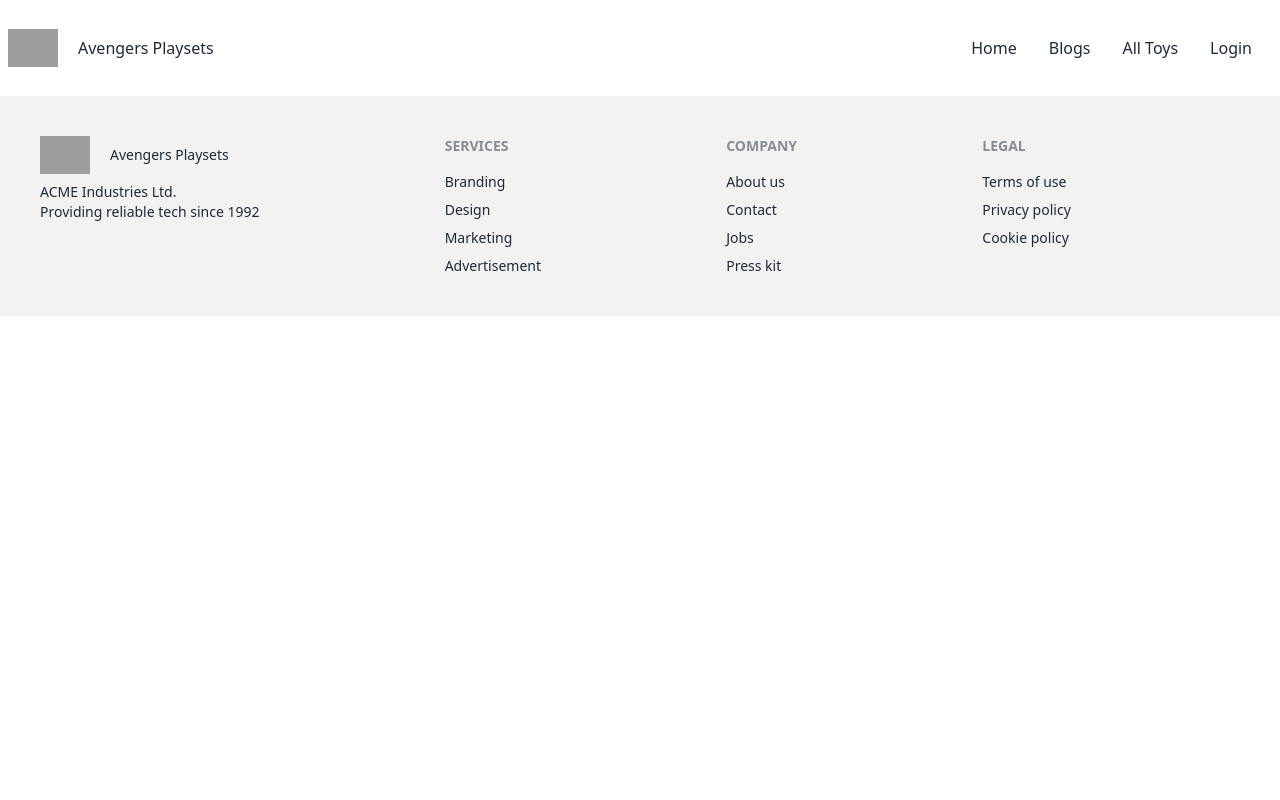
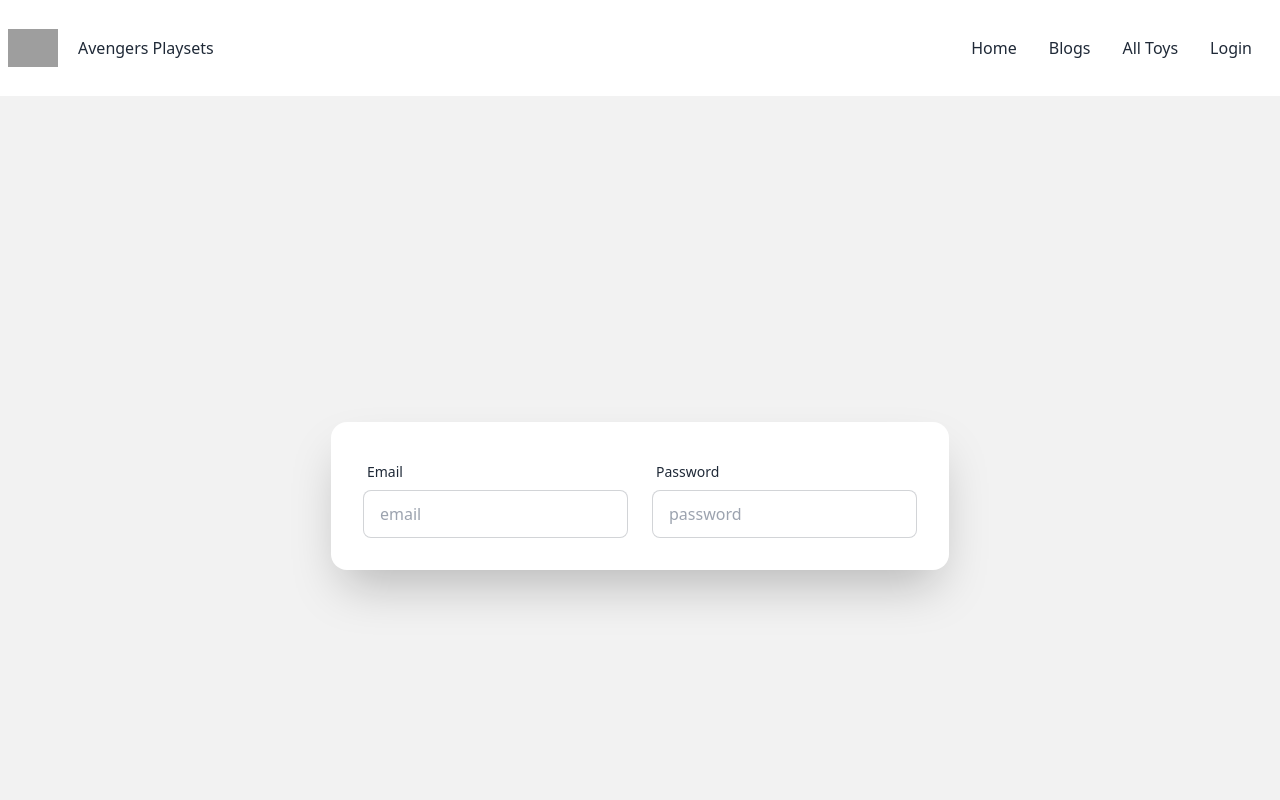
Before and after one commit to AB-ohi/Toy-Marketplace-cliend, a React (Vite) app: page /addToy in a window 1280 px wide. Shown: the top 800 px of the page. Built offline with nearby package versions, Linux system fonts and the light colour scheme; no server answers; grey boxes are pictures that could not be loaded; a web font is replaced by a local one.

Commit message:
add toy section

```diff
--- a/src/Pages/AddToy/AddToy.jsx
+++ b/src/Pages/AddToy/AddToy.jsx
@@ -1,9 +1,40 @@
 const AddToy = () => {
-    return (
-        <div>
-
+  return (
+    <div>
+      <div className="hero min-h-screen bg-base-200">
+        <div className="hero-content flex-col lg:flex-row-reverse">
+          <div className="card flex-shrink-0 w-full shadow-2xl bg-base-100">
+            <div className="card-body">
+              <form>
+               <div className="flex gap-6">
+               <div className="form-control">
+                  <label className="label">
+                    <span className="label-text">Email</span>
+                  </label>
+                  <input
+                    type="text"
+                    placeholder="email"
+                    className="input input-bordered"
+                  />
+                </div>
+                <div className="form-control">
+                  <label className="label">
+                    <span className="label-text">Password</span>
+                  </label>
+                  <input
+                    type="text"
+                    placeholder="password"
+                    className="input input-bordered"
+                  />
+                </div>
+               </div>
+              </form>
+            </div>
+          </div>
         </div>
-    );
+      </div>
+    </div>
+  );
 };
 
 export default AddToy;
```
